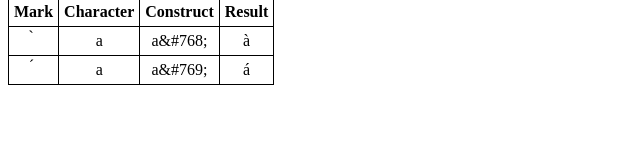
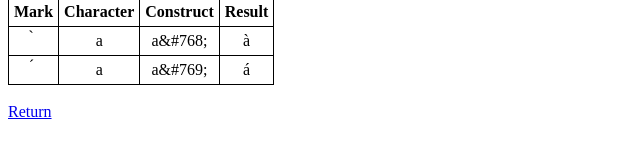
Before and after one commit to Oscar-Jin/HTML-Tutorial-w3, a plain HTML site: page Tutorial/Entities/entities.html in a window 1280 px wide. Shown: the part 584-742 px from the top of the page, 0-640 px from the left. Drawn offline with Linux system fonts and the light colour scheme.

Commit message:
add return

```diff
--- a/Tutorial/Entities/entities.html
+++ b/Tutorial/Entities/entities.html
@@ -83,7 +83,11 @@
       <td>a&amp;#769;</td>
       <td>a&#769;</td>
     </tr>
+  </table>
 
-  </table>
+  <footer>
+    <br>
+    <a href="/index.html">Return</a>
+  </footer>
 </body>
 </html>
```
